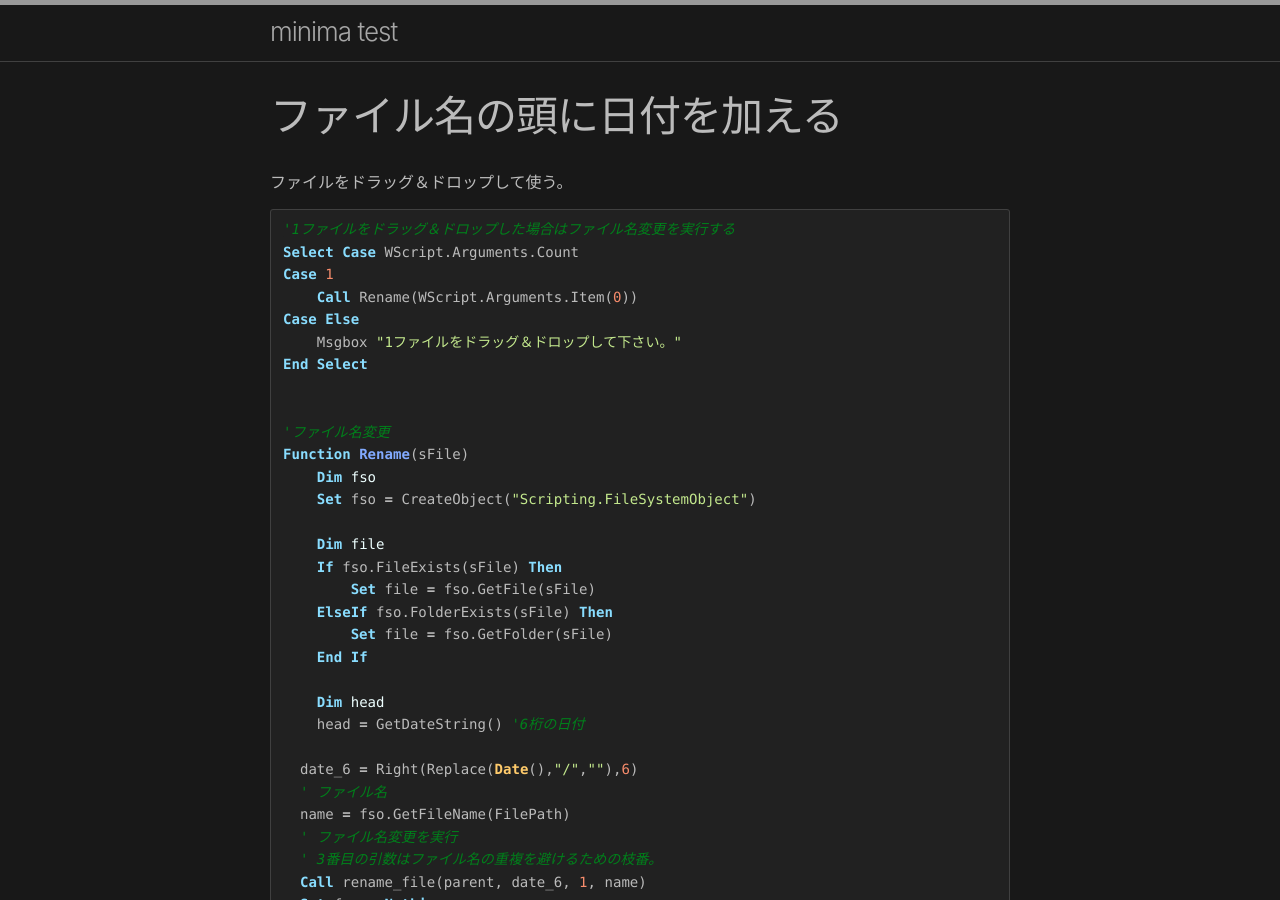
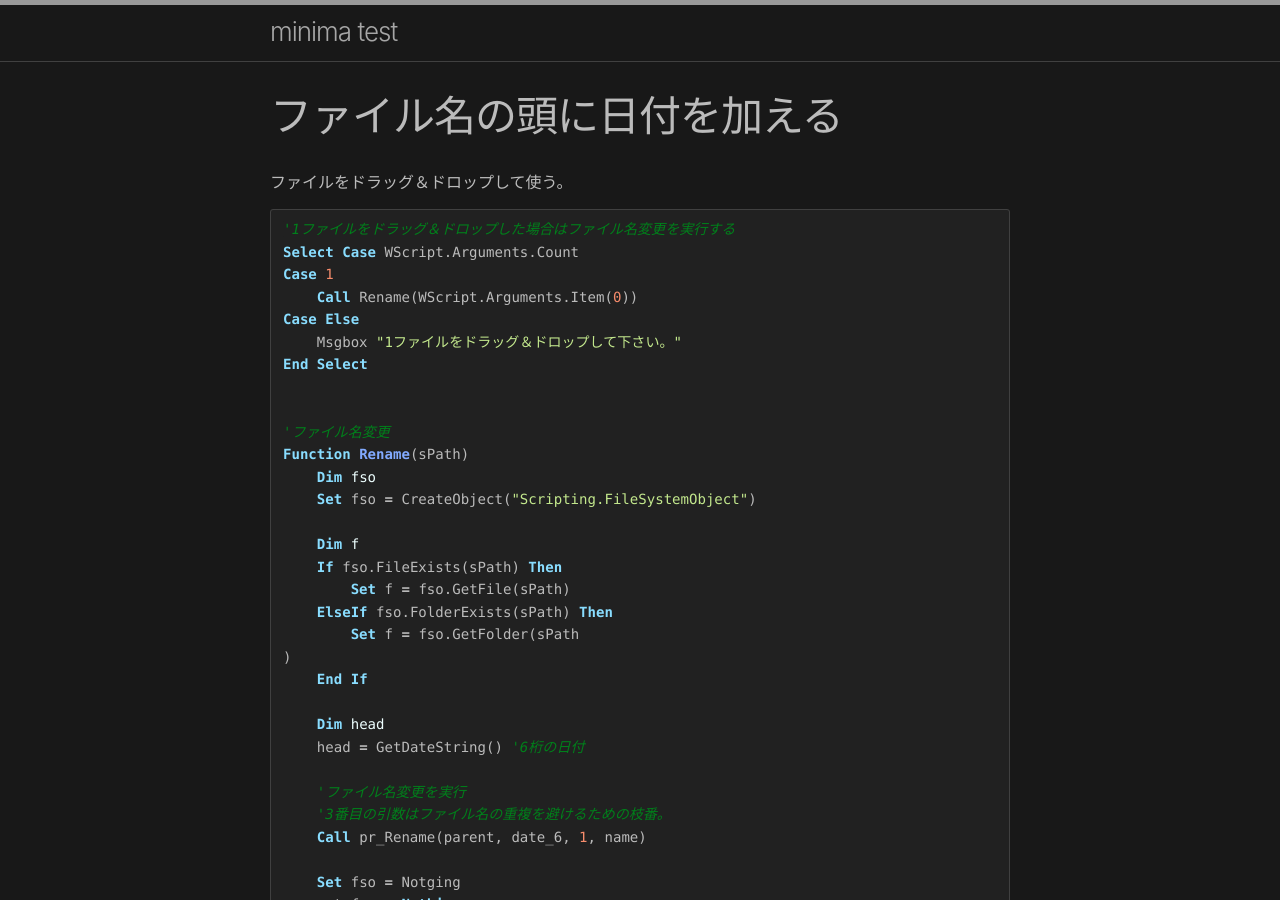
Before and after one commit to sammaya164/minima-test, a Jekyll site: the page built from _posts/2021-11-12-rename.md, in a window 1280 px wide and 900 px high. Built offline with Jekyll 4.4.1, drawn with Linux system fonts in a browser that asks for light colours; some of the changed text lies outside the part shown.

Commit message:
Update 2021-11-12-rename.md

```diff
--- a/_posts/2021-11-12-rename.md
+++ b/_posts/2021-11-12-rename.md
@@ -16,31 +16,34 @@ End Select
 
 
 'ファイル名変更
-Function Rename(sFile)
+Function Rename(sPath)
     Dim fso
     Set fso = CreateObject("Scripting.FileSystemObject")
 
-    Dim file
-    If fso.FileExists(sFile) Then
-        Set file = fso.GetFile(sFile)
-    ElseIf fso.FolderExists(sFile) Then
-        Set file = fso.GetFolder(sFile)
+    Dim f
+    If fso.FileExists(sPath) Then
+        Set f = fso.GetFile(sPath)
+    ElseIf fso.FolderExists(sPath) Then
+        Set f = fso.GetFolder(sPath
+)
     End If
 
     Dim head
     head = GetDateString() '6桁の日付
 
-  date_6 = Right(Replace(Date(),"/",""),6)
-  ' ファイル名
-  name = fso.GetFileName(FilePath)
-  ' ファイル名変更を実行
-  ' 3番目の引数はファイル名の重複を避けるための枝番。
-  Call rename_file(parent, date_6, 1, name)
-  Set fso = Nothing
+    'ファイル名変更を実行
+    '3番目の引数はファイル名の重複を避けるための枝番。
+    Call pr_Rename(parent, date_6, 1, name)
+
+    Set fso = Notging
+    set f   = Nothing
 End Function
 
 
 Function GetDateString()
+
+date_6 = Right(Replace(Date(),"/",""),6)
+
 
 End Fun
 
```
